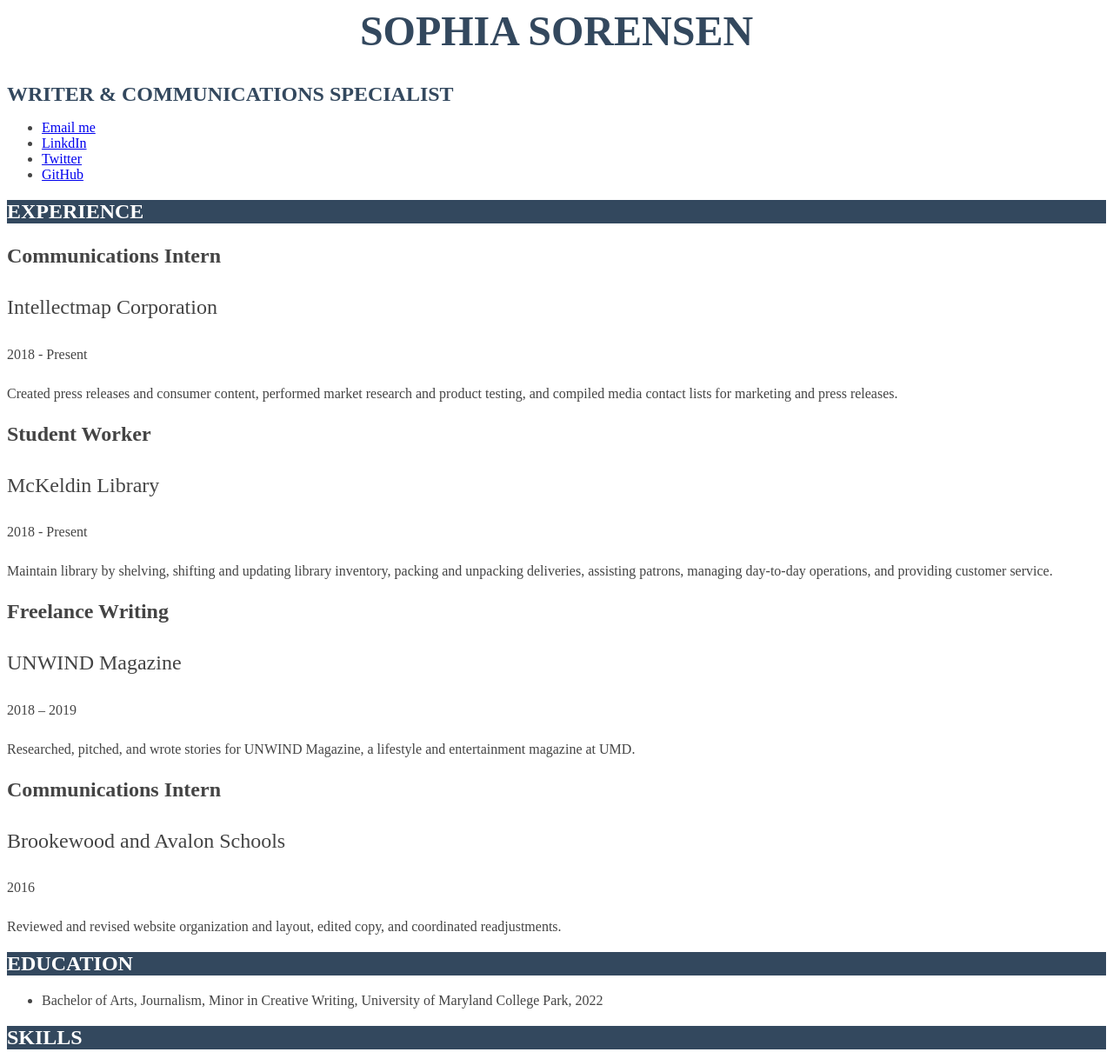
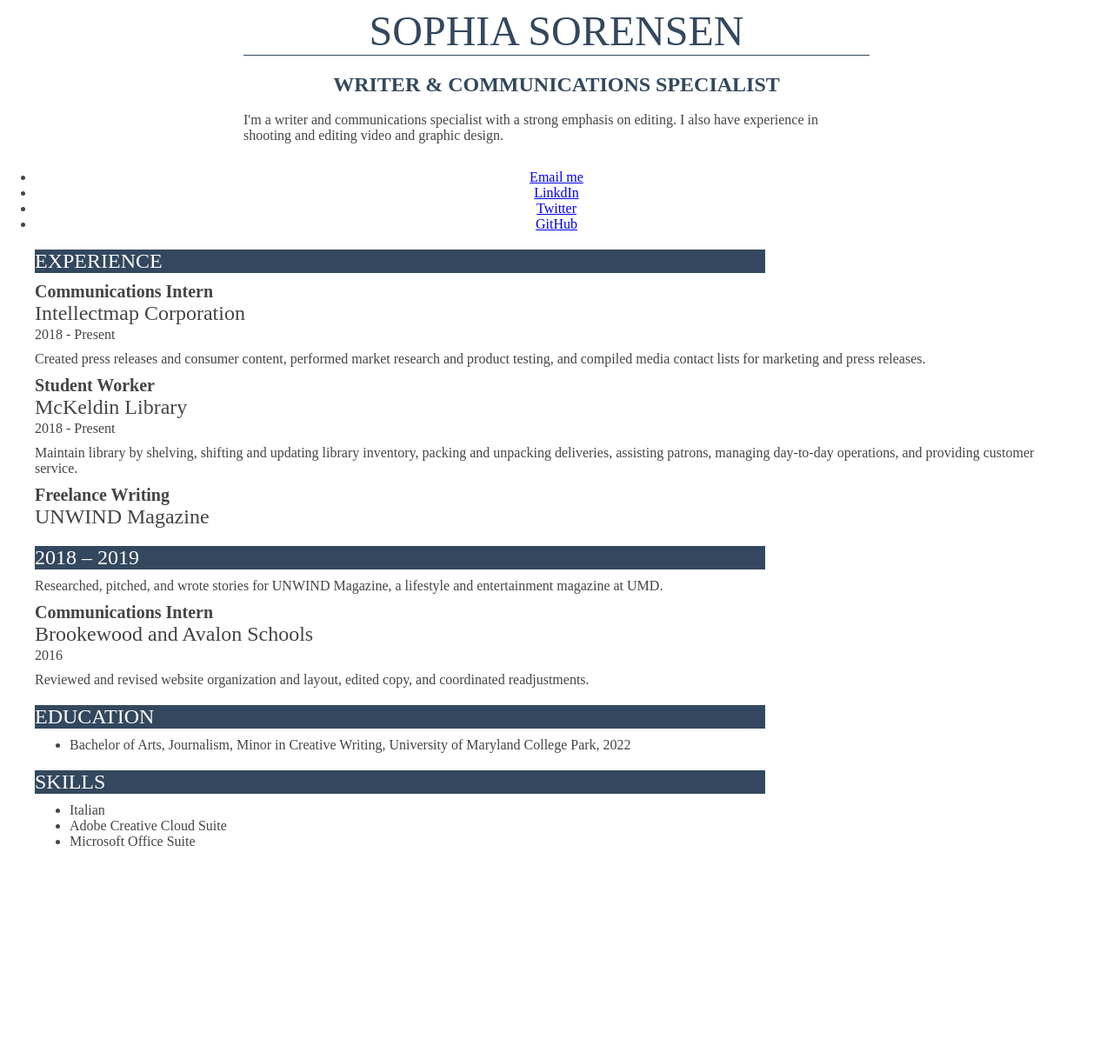
Before and after one commit to sophiateres/Sophia-Sorensen-Jour352, a plain HTML site: page resume/index.html in a window 1280 px wide. Shown: the top 1210 px of the page at 87% size. After the commit the page ends 1035 px from the top, so only its background shows below. Drawn offline with Linux system fonts and the light colour scheme.

Commit message:
CSS Module 2

```diff
--- a/resume/index.html
+++ b/resume/index.html
@@ -6,11 +6,16 @@
 
 <body>
 
+
+<div id="container">
+
 <!--I built this myself!-->
 
-<h1>Sophia Sorensen</h1>
+<div id="name">Sophia Sorensen</div>
 
-<strong>Writer & Communications Specialist</strong><br>
+<div id="title">Writer & Communications Specialist</div><br>
+
+<p id="top">I'm a writer and communications specialist with a strong emphasis on editing. I also have experience in shooting and editing video and graphic design.</p>
 
 <link rel="stylesheet" type="text/css" href="style.css">
 <link rel="preconnect" href="https://fonts.gstatic.com">
@@ -24,41 +29,42 @@
 
 -->
 
-<ul>
+<ul id="menu">
 	<li><a href="mailto:sophiateres@gmail.com">Email me</a></li>
 	<li><a href="https://www.linkedin.com/in/sophia-sorensen-b68117205/">LinkdIn</a></li>
 	<li><a href= "https://twitter.com/sophiateress">Twitter</a></li>
 	<li><a href="https://github.com/sophiateres">GitHub</a></li>
 </ul>
 
-<h2>Experience</h2>
-<h3>Communications Intern</h3>
-<h4>Intellectmap Corporation</h4>
-<h5>2018 - Present</h5>
-<p>Created press releases and consumer content, performed market research and product testing, and compiled media contact lists for marketing and press releases.</p>
 
-<h3>Student Worker</h3>
-<h4>McKeldin Library</h4>
-<h5>2018 - Present</h5>
-<p>Maintain library by shelving, shifting and updating library inventory, packing and unpacking deliveries, assisting patrons, managing day-to-day operations, and providing customer service.</p>
+<div id="sectionheader">Experience</div>
+<div id="jobtitle">Communications Intern</div>
+<div id="organization">Intellectmap Corporation</div>
+<div id="date">2018 - Present</div>
+<p id="description">Created press releases and consumer content, performed market research and product testing, and compiled media contact lists for marketing and press releases.</p>
 
-<h3>Freelance Writing</h3>
-<h4>UNWIND Magazine</h4>
-<h5>2018 – 2019</h5>
-<p>Researched, pitched, and wrote stories for UNWIND Magazine, a lifestyle and entertainment magazine at UMD.</p>
+<div id="jobtitle">Student Worker</div>
+<div id="organization">McKeldin Library</div>
+<div id="date">2018 - Present</div>
+<p id="description">Maintain library by shelving, shifting and updating library inventory, packing and unpacking deliveries, assisting patrons, managing day-to-day operations, and providing customer service.</p>
 
-<h3>Communications Intern</h3>
-<h4>Brookewood and Avalon Schools</h4>
-<h5>2016</h5>
-<p>Reviewed and revised website organization and layout, edited copy, and coordinated readjustments.</p>
+<div id="jobtitle">Freelance Writing</div>
+<div id="organization">UNWIND Magazine</div>
+<div id="sectionheader">2018 – 2019</div>
+<p id="description">Researched, pitched, and wrote stories for UNWIND Magazine, a lifestyle and entertainment magazine at UMD.</p>
 
-<h2>Education</h2>
-<ul>
+<div id="jobtitle">Communications Intern</div>
+<div id="organization">Brookewood and Avalon Schools</div>
+<div id="date">2016</div>
+<p id="description">Reviewed and revised website organization and layout, edited copy, and coordinated readjustments.</p>
+
+<div id="sectionheader">Education</div>
+<ul id="degrees">
 	<li>Bachelor of Arts, Journalism, Minor in Creative Writing, University of Maryland College Park, 2022
 </ul>
 
-<h2>Skills</h2>
-<ul>
+<div id="sectionheader">Skills</div>
+<ul id="do">
 <li>Italian</li>
 <li>Adobe Creative Cloud Suite</li>
 <li>Microsoft Office Suite</li>
@@ -68,7 +74,7 @@
 
 
 
-
+</div>
 </body>
 
 
--- a/resume/style.css
+++ b/resume/style.css
@@ -8,43 +8,92 @@ body{
 	font-weight: 400;
 }
 
+#container {
+	width: 100%;
+	max-width: 1200px;
+	margin: 0 auto;
+	padding-bottom: 50px;
+}
+
 /*name at the top*/
-h1{
+#name{
 	font-size: 3em;
 	text-transform: uppercase;
 	text-align: center;
 	color: #33485e;
+	border-bottom: 1px solid #33485e;
+	width: 60%;
+	min-width: 300px;
+	margin: 0 auto;
 }
+#menu {
+	margin: 0px;
+	padding: 0px;
+	text-align: center;
+	display: inline;
 
-strong {
+}
+/*took a weird amount of time to get this right*/
+#title {
 	color: #33485e;
 	text-transform: uppercase;
 	font-size: 1.5em;
+	font-weight: 600;
+	text-align: center;
+	margin: 20px 0px 0px;
 }
+
 /*main categories*/
-h2{
+#sectionheader{
 	font-size: 1.5em;
 	text-transform: uppercase;
 	color: #fff;
 	background-color: #33485e;
+	margin: 20px 0px 10px;
+	width: 70%;
+	min-width: 300px;
 }
 /*job title*/
-h3{
-	font-size: 1.5em;
+#jobtitle{
+	font-size: 1.25em;
 	font-weight: 600;
 }
+
 /*employer or organization*/
-h4{
+#organization{
 	font-size: 1.5em;
 	font-weight: 400;
 }
+
 /*dates active at job*/
-h5{
+#date {
 	font-size: 1em;
 	font-weight: 400;
 	text-transform: italic;
+	margin: 2px 0px 0px;
 }
+
 /*conatct info, skills and education info*/
-ul{
+ul {
 	font-size: 1em;
 }
+
+/*had to correct spelling in html*/
+#description {
+	margin: 10px 0px;
+}
+
+#degrees {
+	margin: 5px 0px 0px;
+}
+
+#do {
+	margin: 5px 0px 0px;
+}
+
+#top {
+	width: 60%;
+	min-width: 300px;
+	margin: 0 auto;
+	margin-bottom: 30px;
+}
```
Also changed, not shown: 1 other file.
